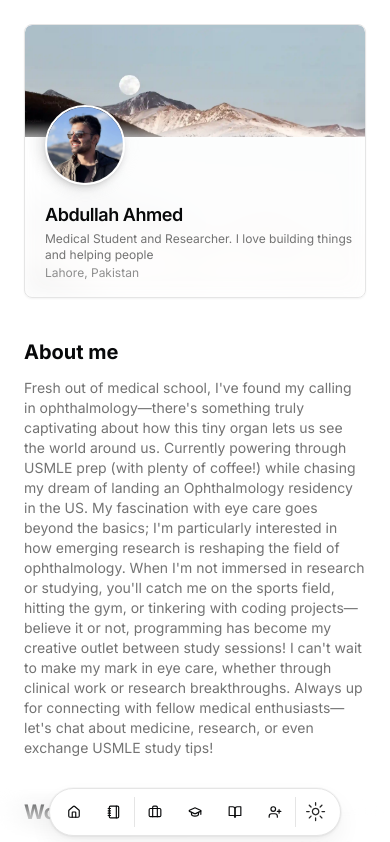
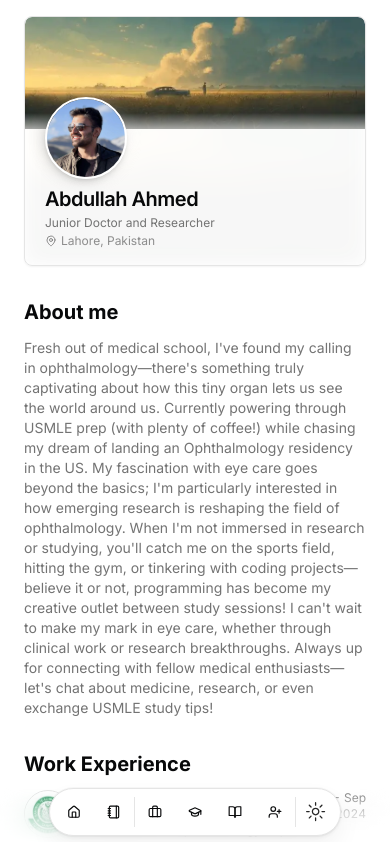
Before and after one commit to abdullahahmed-dev/abdullahahmed.me, a Next.js app: page / in a window 390 px wide. Shown: the top 842 px of the page. Built offline with nearby package versions, Linux system fonts and the light colour scheme.

Commit message:
Some Minor Changes

```diff
--- a/src/app/layout.tsx
+++ b/src/app/layout.tsx
@@ -78,7 +78,7 @@ export default function RootLayout({
       </head>
       <body
         className={cn(
-          "min-h-screen bg-background font-sans antialiased max-w-2xl mx-auto py-6 sm:py-12 px-6",
+          "min-h-screen bg-background font-sans antialiased max-w-2xl mx-auto py-4 sm:py-8 px-6",
           fontSans.variable
         )}
       >
--- a/src/app/page.tsx
+++ b/src/app/page.tsx
@@ -18,7 +18,7 @@ const HeroSection = memo(() => (
       <BlurFade delay={BLUR_FADE_DELAY}>
         <Profile
           profilePic={DATA.avatarUrl}
-          coverImage="/banner.webp"
+          coverImage="/banner13.webp"
           name={DATA.name}
           tagline={DATA.description}
           location={DATA.location}
@@ -32,7 +32,7 @@ HeroSection.displayName = "HeroSection";
 const AboutSection = memo(() => (
   <Section id="about">
     <BlurFade delay={BLUR_FADE_DELAY * 3}>
-      <h2 className="text-xl font-bold mb-3">About me</h2>
+      <h2 className="text-xl font-bold mb-3 gap-y-2">About me</h2>
     </BlurFade>
     <BlurFade delay={BLUR_FADE_DELAY * 4}>
       <Markdown className="prose max-w-3xl text-pretty font-sans text-sm text-muted-foreground dark:prose-invert">
@@ -173,7 +173,7 @@ Section.displayName = "Section";
 // Update the main Page component for better performance
 export default memo(function Page() {
   return (
-    <main className="flex flex-col min-h-[100dvh] space-y-10">
+    <main className="flex flex-col min-h-[100dvh] space-y-8">
       <HeroSection />
       <AboutSection />
       <WorkSection />
--- a/src/components/banner.tsx
+++ b/src/components/banner.tsx
@@ -1,5 +1,6 @@
 import React, { memo } from 'react';
 import Image from 'next/image';
+import { MapPin } from 'lucide-react';
 
 interface ProfileProps {
   profilePic: string;
@@ -45,8 +46,8 @@ const ProfilePicture = memo(({ profilePic }: { profilePic: string }) => (
     <Image
       src={profilePic}
       alt="Profile"
-      width={80}
-      height={80}
+      width={82}
+      height={82}
       className="relative rounded-full border-2 border-background shadow-md sm:w-24 sm:h-24"
       priority
     />
@@ -56,10 +57,12 @@ const ProfilePicture = memo(({ profilePic }: { profilePic: string }) => (
 ProfilePicture.displayName = 'ProfilePicture';
 
 const ProfileInfo = memo(({ name, tagline, location }: Omit<ProfileProps, 'profilePic' | 'coverImage'>) => (
-  <div className="mt-16 sm:mt-14 space-y-0.5 pb-1">
-    <h1 className="text-lg sm:text-xl font-semibold tracking-tight">{name}</h1>
+  <div className="mt-14 sm:mt-14 space-y-0.5 pb-1">
+    <h1 className="text-xl sm:text-2xl font-semibold tracking-tight">{name}</h1>
     <p className="text-xs sm:text-sm text-muted-foreground">{tagline}</p>
-    <p className="text-xs text-muted-foreground/80">{location}</p>
+    <p className="text-xs text-muted-foreground/80 flex items-center gap-1">
+      <MapPin size={12} />{location}
+    </p>
   </div>
 ));
 
@@ -77,10 +80,14 @@ const Profile = ({ profilePic, coverImage, name, tagline, location }: ProfilePro
 
         <div className="relative px-3 sm:px-4 pb-3 sm:pb-4">
           <div className="flex flex-col ml-2">
-            <div className="absolute -top-8 sm:-top-14">
+            <div className="absolute -top-8 sm:-top-12">
               <ProfilePicture profilePic={profilePic} />
             </div>
-            <ProfileInfo name={name} tagline={tagline} location={location} />
+            <ProfileInfo
+              name={name}
+              tagline={tagline}
+              location={location}
+            />
           </div>
         </div>
       </div>
--- a/src/data/resume.tsx
+++ b/src/data/resume.tsx
@@ -8,7 +8,7 @@ export const DATA = {
   location: "Lahore, Pakistan",
   locationLink: "https://www.google.com/maps/place/lahore",
   description:
-    "Medical Student and Researcher. I love building things and helping people",
+    "Junior Doctor and Researcher",
   summary:
     "Fresh out of medical school, I've found my calling in ophthalmology—there's something truly captivating about how this tiny organ lets us see the world around us. Currently powering through USMLE prep (with plenty of coffee!) while chasing my dream of landing an Ophthalmology residency in the US. My fascination with eye care goes beyond the basics; I'm particularly interested in how emerging research is reshaping the field of ophthalmology. When I'm not immersed in research or studying, you'll catch me on the sports field, hitting the gym, or tinkering with coding projects—believe it or not, programming has become my creative outlet between study sessions! I can't wait to make my mark in eye care, whether through clinical work or research breakthroughs. Always up for connecting with fellow medical enthusiasts—let's chat about medicine, research, or even exchange USMLE study tips!",
   avatarUrl: "/me.webp",
```
Also changed, not shown: public/banner.webp (deleted), public/banner13.webp (added).
